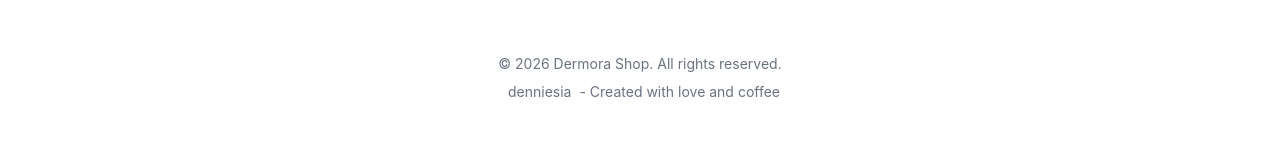
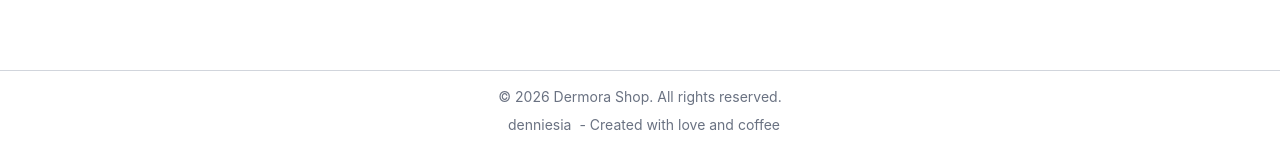
Before and after one commit to denniesia/dermoraShop, a React (Vite) app: page /shop in a window 1280 px wide. Shown: the part 2262-2422 px from the top of the page. Before the commit the page ends 2396 px from the top, so only its background shows below. Built offline with nearby package versions, Linux system fonts and the light colour scheme; data requests are answered from the project's data file.

Commit message:
added hr in footer

```diff
--- a/src/components/Footer.jsx
+++ b/src/components/Footer.jsx
@@ -1,6 +1,7 @@
 export default function Footer() {
 	return (
 		<footer className="py-8 text-center text-gray-500 text-sm space-y-2">
+			<hr className="my-4 border-t-1 border-gray-300" />
 			<p>© 2026 Dermora Shop. All rights reserved.</p>
 
 			<p className="flex items-center justify-center gap-2">
```
Lines whose indentation alone changed are shown as unchanged.
